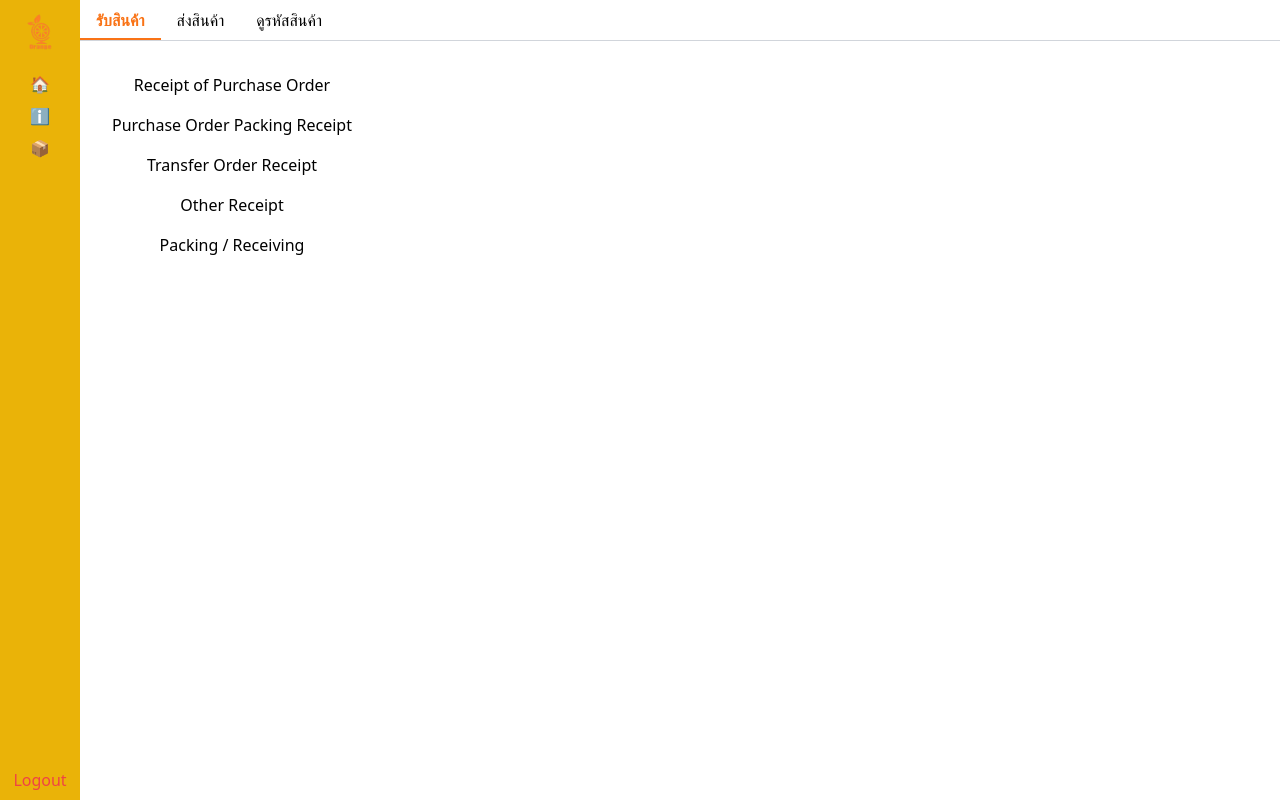
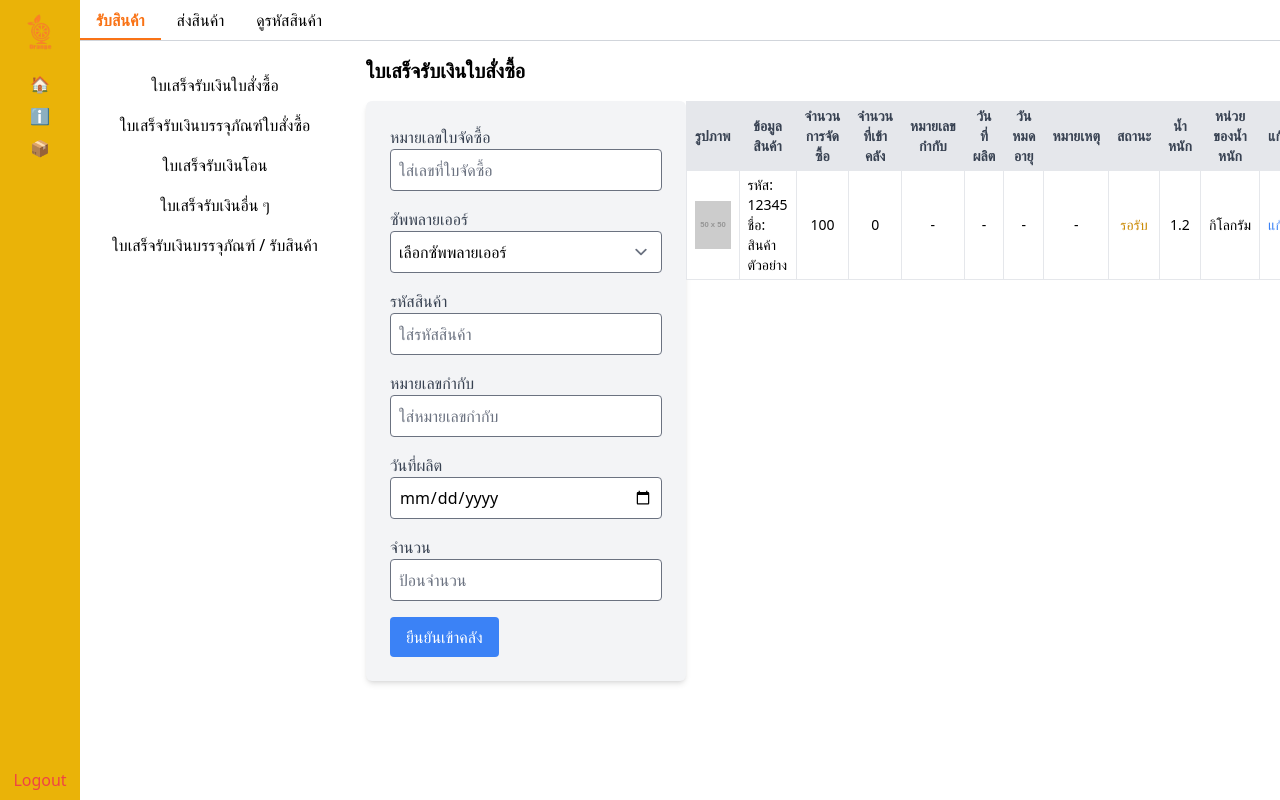
Before and after one commit to penraiwahey/Orange-Desktop, a React app in the folder frontend/: page /#/home in a window 1280 px wide. Built offline with nearby package versions, Linux system fonts and the light colour scheme.

Commit message:
revision 6.2

```diff
--- a/frontend/src/Views/Homepage.jsx
+++ b/frontend/src/Views/Homepage.jsx
@@ -10,7 +10,7 @@ import PackingReceiving from "./other/PackingReceiving";
 export default function Homepage() {
   const navigate = useNavigate();
   const [activeTab, setActiveTab] = useState(0);
-  const [activeMenu, setActiveMenu] = useState(null);
+  const [activeMenu, setActiveMenu] = useState("receipt");
 
   const tabs = ["รับสินค้า", "ส่งสินค้า", "ดูรหัสสินค้า"];
 
@@ -70,7 +70,7 @@ export default function Homepage() {
                     className="btn btn-outline btn-warning w-full"
                     onClick={() => setActiveMenu("receipt")}
                   >
-                    Receipt of Purchase Order
+                    ใบเสร็จรับเงินใบสั่งซื้อ
                   </button>
                 </li>
                 <li className="pb-4">
@@ -78,7 +78,8 @@ export default function Homepage() {
                     className="btn btn-outline btn-warning w-full"
                     onClick={() => setActiveMenu("packing")}
                   >
-                    Purchase Order Packing Receipt
+
+                    ใบเสร็จรับเงินบรรจุภัณฑ์ใบสั่งซื้อ
                   </button>
                 </li>
                 <li className="pb-4">
@@ -86,7 +87,7 @@ export default function Homepage() {
                     className="btn btn-outline btn-warning w-full"
                     onClick={() => setActiveMenu("transfer")}
                   >
-                    Transfer Order Receipt
+                    ใบเสร็จรับเงินโอน
                   </button>
                 </li>
                 <li className="pb-4">
@@ -94,7 +95,7 @@ export default function Homepage() {
                     className="btn btn-outline btn-warning w-full"
                     onClick={() => setActiveMenu("other")}
                   >
-                    Other Receipt
+                    ใบเสร็จรับเงินอื่น ๆ
                   </button>
                 </li>
                 <li className="pb-4">
@@ -102,7 +103,7 @@ export default function Homepage() {
                     className="btn btn-outline btn-warning w-full"
                     onClick={() => setActiveMenu("packingReceiving")}
                   >
-                    Packing / Receiving
+                    ใบเสร็จรับเงินบรรจุภัณฑ์ / รับสินค้า
                   </button>
                 </li>
               </ul>
--- a/frontend/src/Views/other/OtherReceipt.jsx
+++ b/frontend/src/Views/other/OtherReceipt.jsx
@@ -5,7 +5,7 @@ export default function Receipt() {
   return (
 <div>
         <h2 className="text-xl font-semibold mb-4 text-black">
-            OtherReceipt
+            ใบเสร็จอื่นๆ
         </h2>
         <div class="flex justify-between">
         <div class="w-1/2">
--- a/frontend/src/Views/other/Packing.jsx
+++ b/frontend/src/Views/other/Packing.jsx
@@ -5,7 +5,7 @@ export default function Receipt() {
   return (
 <div>
         <h2 className="text-xl font-semibold mb-4 text-black">
-            Packing
+            ใบเสร็จรับเงินบรรจุภัณฑ์ใบสั่งซื้อ
         </h2>
 
         <form className="space-y-4 bg-gray-100 p-6 rounded-md shadow-md">
--- a/frontend/src/Views/other/PackingReceiving.jsx
+++ b/frontend/src/Views/other/PackingReceiving.jsx
@@ -5,7 +5,7 @@ export default function Receipt() {
   return (
 <div>
         <h2 className="text-xl font-semibold mb-4 text-black">
-            PackingReceiving
+            การบรรจุและการรับสินค้า
         </h2>
 
         <form className="space-y-4 bg-gray-100 p-6 rounded-md shadow-md">
--- a/frontend/src/Views/other/Receipt.jsx
+++ b/frontend/src/Views/other/Receipt.jsx
@@ -5,9 +5,9 @@ export default function Receipt() {
   return (
 <div>
         <h2 className="text-xl font-semibold mb-4 text-black">
-            Receipt of Purchase Order
+            ใบเสร็จรับเงินใบสั่งซื้อ
         </h2>
-        <div class="flex justify-between">
+        <div class="flex-col md:flex-row flex gap-4">
         <div class="w-1/2">
           <form className="space-y-4 bg-gray-100 p-6 rounded-md shadow-md min-w-80">
               <div>
--- a/frontend/src/Views/other/Transfer.jsx
+++ b/frontend/src/Views/other/Transfer.jsx
@@ -5,7 +5,7 @@ export default function Receipt() {
   return (
 <div>
         <h2 className="text-xl font-semibold mb-4 text-black">
-            transfer
+            ใบเสร็จรับเงินโอน
         </h2>
 
         <form className="space-y-4 bg-gray-100 p-6 rounded-md shadow-md">
```
